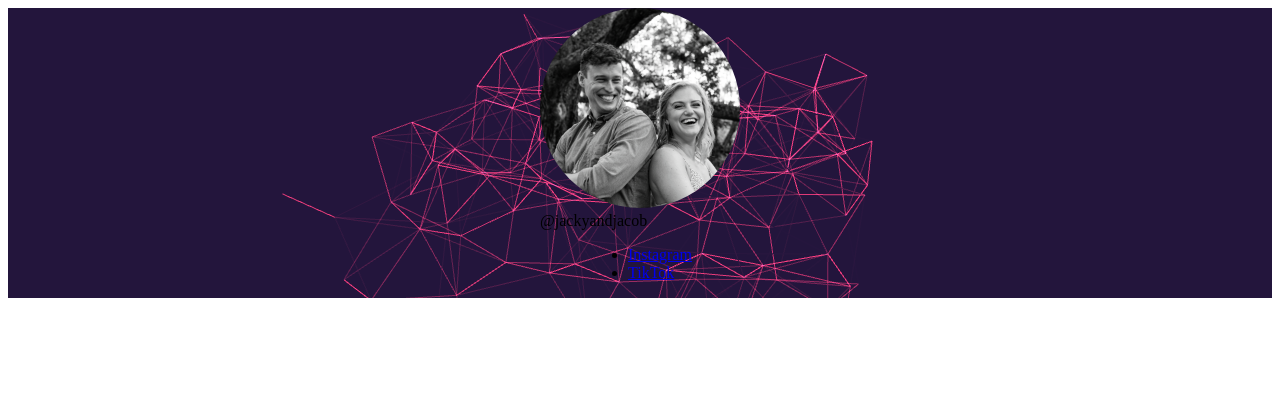
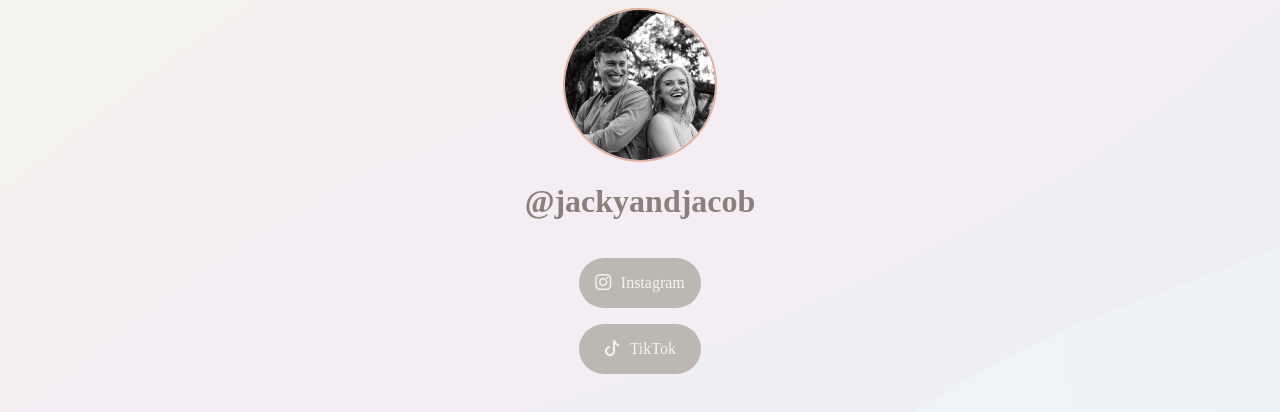
Before and after one commit to jacobgodwin/link-in-bio, a plain HTML site: page index.html in a window 1280 px wide. Drawn offline with nearby package versions, Linux system fonts and the light colour scheme; animation ran at ten frames a second.

Commit message:
messing with design

```diff
--- a/index.html
+++ b/index.html
@@ -1,43 +1,26 @@
 <!DOCTYPE html>
 <html lang="en">
+
 <head>
     <meta charset="UTF-8" />
     <meta http-equiv="X-UA-Compatible" content="IE=edge" />
     <meta name="viewport" content="width=device-width, initial-scale=1.0" />
-    <script src="https://cdnjs.cloudflare.com/ajax/libs/three.js/r121/three.min.js"></script>
-    <script src="https://cdn.jsdelivr.net/npm/vanta@latest/dist/vanta.net.min.js"></script>
-    <script>
-      window.addEventListener('DOMContentLoaded', () => {
-        VANTA.NET({
-          el: 'body',
-          mouseControls: true,
-          touchControls: true,
-          gyroControls: false,
-          minHeight: 200.0,
-          minWidth: 200.0,
-          scale: 1.0,
-          scaleMobile: 1.0,
-          points: 7.0,
-          maxDistance: 26.0,
-          spacing: 17.0,
-          showDots: false,
-        });
-      });
-    </script>
     <link rel="stylesheet" href="styles.css" />
+    <link rel="stylesheet" href="https://cdn.jsdelivr.net/npm/bootstrap-icons@1.9.1/font/bootstrap-icons.css">
     <title>Jacky & Jacob</title>
 </head>
+
 <body>
-    <div id="vanta"></div>
     <header>
         <img src="images/profile-photo.png" />
-      <div>@jackyandjacob</div>
+        <h1>@jackyandjacob</h1>
     </header>
     <nav class="social">
         <ul>
-        <li><a href="instagram">Instagram</a></li>
-        <li><a href="TikTok">TikTok</a></li>
+            <li><a href="instagram"><i class="bi bi-instagram"></i>Instagram</a></li>
+            <li><a href="TikTok"><i class="bi bi-tiktok"></i>TikTok</a></li>
         </ul>
     </nav>
 </body>
+
 </html>
--- a/styles.css
+++ b/styles.css
@@ -1,12 +1,55 @@
 body {
   display: flex;
   flex-direction: column;
-  justify-content: center;
   align-items: center;
+  /* background-color: #f4f3ee; */
+  background-image: url("/images/wickedbackground.svg");
+  background-repeat: no-repeat;
+  background-size: cover;
+  height: 100vh;
+}
+
+header {
+  display: flex;
+  flex-direction: column;
+  align-items: center;
+  color: #8a817c;
 }
 
 header > img {
-  height: 200px;
-  width: 200px;
+  height: 150px;
+  width: 150px;
   border-radius: 50%;
+  border: 2px solid #e0afa0;
 }
+
+li {
+  display: flex;
+  justify-content: center;
+  align-items: center;
+  list-style: none;
+  border-radius: 2rem;
+  background-color: #bcb8b1;
+  padding: 1rem;
+  margin-top: 1rem;
+}
+
+li:hover {
+  background-color: #e0afa0;
+  opacity: 50%;
+  transition: 0.4s;
+}
+
+a {
+  text-decoration: none;
+  color: #f4f3ee;
+}
+
+ul {
+  padding: 0;
+  margin: 0;
+}
+
+i {
+  padding-right: 0.6rem;
+}
```
Also changed, not shown: images/wickedbackground.svg (added). Lines whose indentation alone changed are shown as unchanged.
